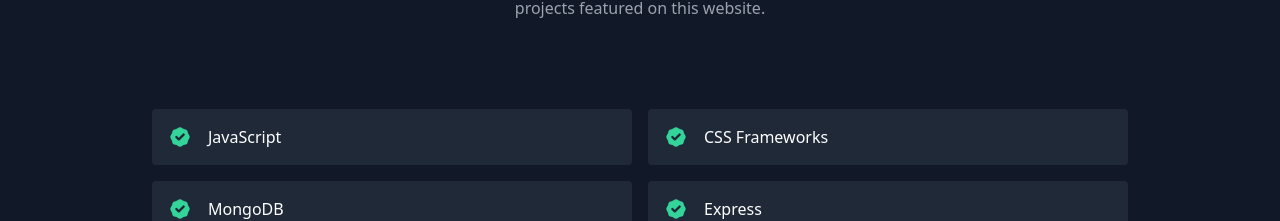
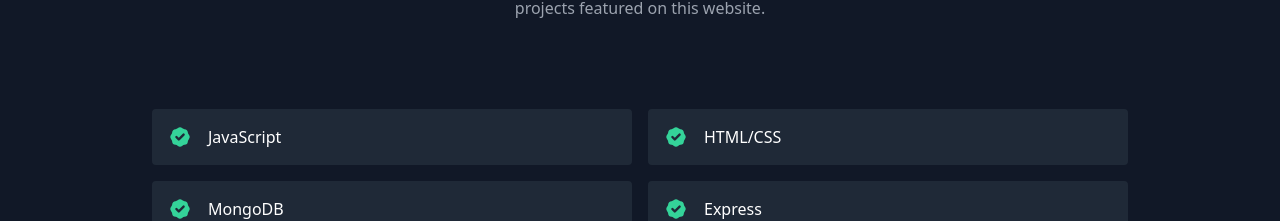
Before and after one commit to evperkinsjr/react-portfolio, a React (Create React App) app: page / in a window 1280 px wide. Shown: the part 2099-2320 px from the top of the page. Built offline with nearby package versions, Linux system fonts and the light colour scheme.

Commit message:
updated skills

```diff
--- a/src/data.js
+++ b/src/data.js
@@ -66,7 +66,7 @@
 
 export const skills = [
   "JavaScript",
-  "CSS Frameworks",
+  "HTML/CSS",
   "MongoDB",
   "Express",
   "React",
```
